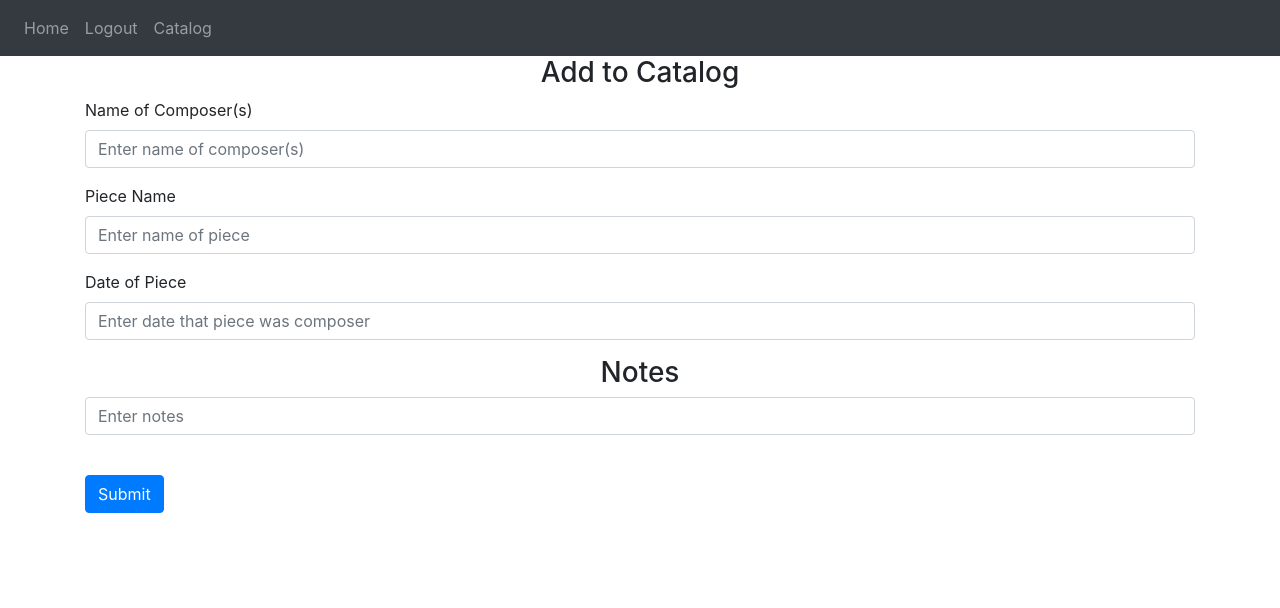
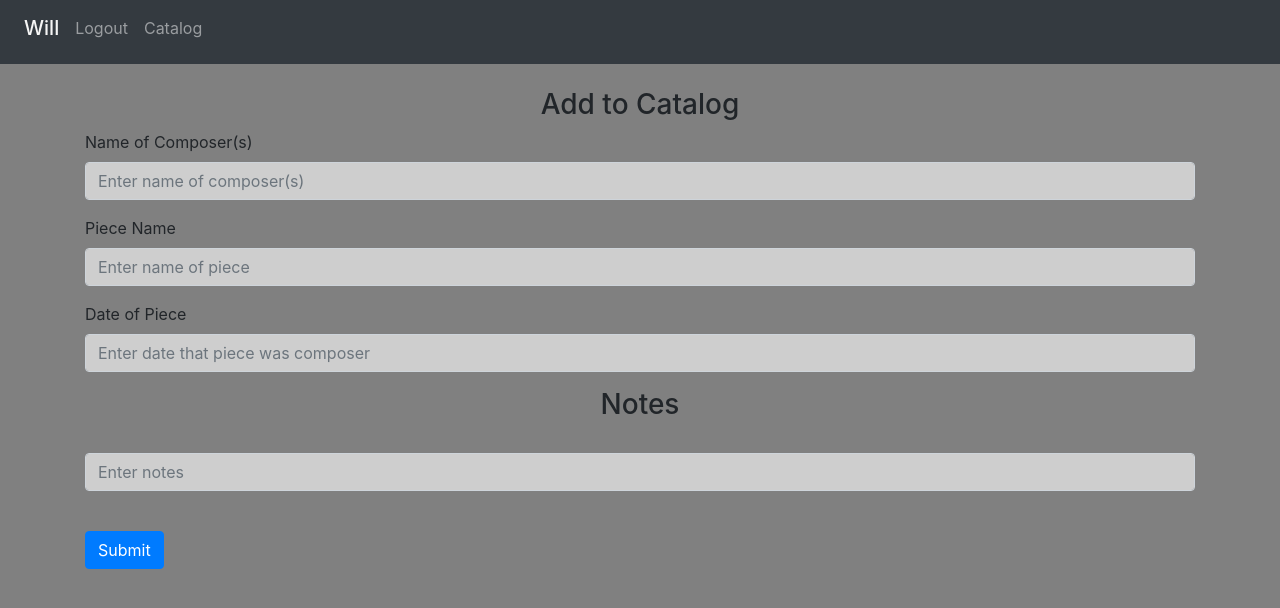
Before and after one commit to SpectralSoundDesign/MusicCatalogApp, a Flask app: page / in a window 1280 px wide. Shown: the top 608 px of the page. Run offline with Flask 2, Linux system fonts and the light colour scheme; a user stored in the database is signed in; parts of the project's set-up code (start-up, migrations or seed data) failed here and were passed over; some libraries are stand-ins or nearby versions.

Commit message:
Added background and text color

```diff
--- a/website/templates/base.html
+++ b/website/templates/base.html
@@ -17,7 +17,7 @@
 
     <title>{% block title %}Home{% endblock %}</title>
   </head>
-  <body>
+  <body style="background-color:grey">
     <nav class="navbar navbar-expand-lg navbar-dark bg-dark">
       <button
         class="navbar-toggler"
@@ -30,9 +30,10 @@
       <div class="collapse navbar-collapse" id="navbar">
         <div class="navbar-nav">
           {% if user.is_authenticated %}
-          <a class="nav-item nav-link" id="home" href="/">Home</a>
+          <a style="color: whitesmoke;" class="nav-item nav-link" id="home" href="/"><h5>{{current_user.first_name}}</h5></a>
           <a class="nav-item nav-link" id="logout" href="/logout">Logout</a>
           <a class="nav-item nav-link" id="catalog" href="/catalog">Catalog</a>
+
           {% else %}
           <a class="nav-item nav-link" id="login" href="/login">Login</a>
           <a class="nav-item nav-link" id="signUp" href="/sign-up">Sign Up</a>
--- a/website/templates/home.html
+++ b/website/templates/home.html
@@ -1,29 +1,31 @@
 {% extends "base.html" %} {% block title %}Home{% endblock %}
 
 {% block content %}
+<br>
 <form method="POST">
     <h3 align="center">Add to Catalog</h3>
     <div class="form-group">
         <label for="composerName">Name of Composer(s)</label>
-        <input type="composerName" class="form-control" id="composerName" name="composerName"
+        <input style="background-color:rgb(206, 206, 206)" type="composerName" class="form-control" id="composerName" name="composerName"
             placeholder="Enter name of composer(s)" />
     </div>
 
     <div class="form-group">
         <label for="pieceName">Piece Name</label>
-        <input type="pieceName" class="form-control" id="pieceName" name="pieceName"
+        <input style="background-color:rgb(206, 206, 206)" type="pieceName" class="form-control" id="pieceName" name="pieceName"
             placeholder="Enter name of piece" />
     </div>
 
     <div class="form-group">
         <label for="pieceDate">Date of Piece</label>
-        <input type="pieceDate" class="form-control" id="pieceDate" name="pieceDate"
+        <input style="background-color:rgb(206, 206, 206)" type="pieceDate" class="form-control" id="pieceDate" name="pieceDate"
             placeholder="Enter date that piece was composer" />
     </div>
 
     <h3 align="center">Notes</h3>
+    <br>
     <div class="form-group">
-        <input type="note_data" class="form-control" id="note_data" name="note_data" placeholder="Enter notes" />
+        <input style="background-color:rgb(206, 206, 206)" type="note_data" class="form-control" id="note_data" name="note_data" placeholder="Enter notes" />
     </div>
     <br />
     <button type="submit" class="btn btn-primary">Submit</button>
--- a/website/templates/sign_up.html
+++ b/website/templates/sign_up.html
@@ -36,11 +36,7 @@
     <div class="form-group">
         <label for="password2">Password (Confirm)</label>
         <input
-<<<<<<< HEAD
         type="password"
-=======
-        type="password2"
->>>>>>> f359d6af7bb635398222ae5134030f00ffa83cb4
         class="form-control"
         id="password2"
         name="password2"
```
Also changed, not shown: website/auth.py (+0 -16 lines), website/templates/music_catalog.html (+3 -18 lines).
